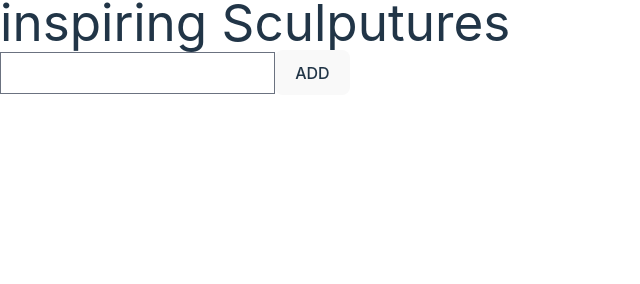
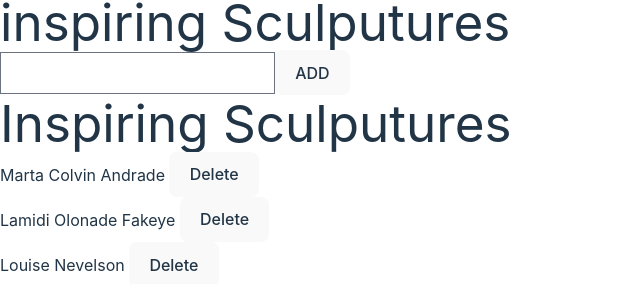
Before and after one commit to anish1A1/React-Practise-from-Documentation, a React (Vite) app: page / in a window 1280 px wide. Shown: the part 1709-1993 px from the top of the page, without its empty margins (0-640 px from the left). Before the commit the page ends 1804 px from the top, so only its background shows below. Built offline with nearby package versions, Linux system fonts and the light colour scheme.

Commit message:
Removing an array in react state

```diff
--- a/src/App.jsx
+++ b/src/App.jsx
@@ -11,6 +11,7 @@ import './index.css'
 // eslint-disable-next-line no-unused-vars
 import UsingImmer from './UpdatingObjects/UsingImmer'
 import ArrList from './UpdatingArrays/ArrList'
+import RemoveList from './UpdatingArrays/RemoveList'
 
 function App() {
 
@@ -47,6 +48,7 @@ function App() {
 
      <div>
       <ArrList />
+      <RemoveList />
      </div>
     </>
   )
--- /dev/null
+++ b/src/UpdatingArrays/RemoveList.jsx
@@ -0,0 +1,35 @@
+import { useState } from "react";
+
+
+export default function RemoveList() {
+
+    let initialArtists = [
+        { id: 0, name: 'Marta Colvin Andrade' },
+        { id: 1, name: 'Lamidi Olonade Fakeye'},
+        { id: 2, name: 'Louise Nevelson'},
+      ];
+
+      const [artist, setartist] = useState(initialArtists);
+
+    return (
+
+        <div>
+
+            <h1>Inspiring Sculputures</h1>
+
+            <ul>
+                {artist.map( (item) => (
+                  <li key={item.id}>
+                   {item.name} {' '}
+                    <button onClick={() => {
+                       setartist(
+                        artist.filter( a => a.id !== item.id)
+                       );
+                    }}> Delete </button>
+                  </li>
+                ))}
+            </ul>
+
+        </div>
+     );
+}
```
